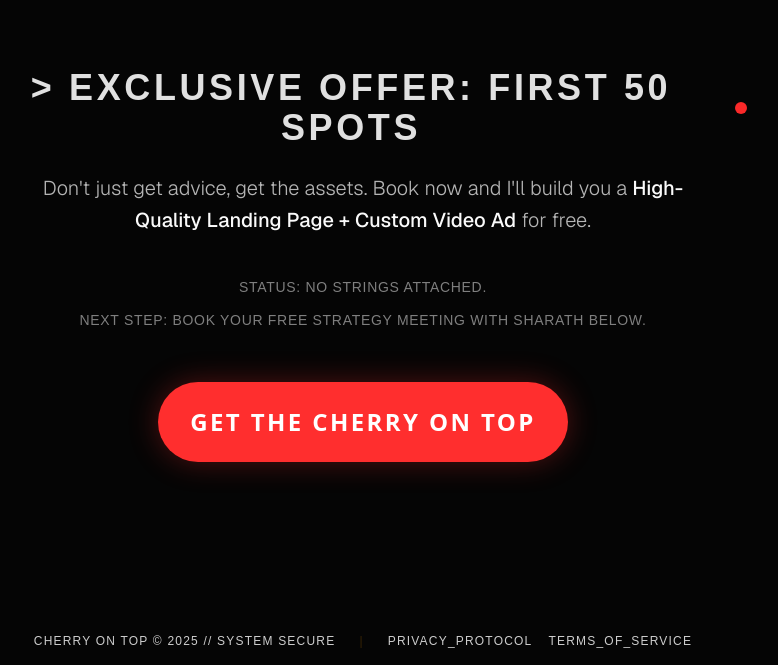
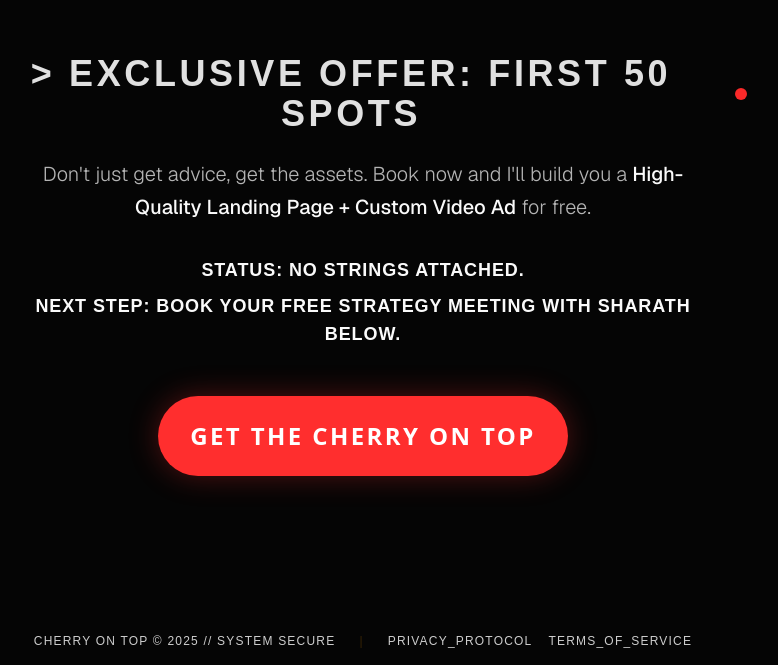
Before and after one commit to cherrylw1/newmarkecherry, a Next.js app: page / in a window 1280 px wide. Shown: the part 4953-5618 px from the top of the page, without its empty margins (277-1055 px from the left). Built offline with nearby package versions, Linux system fonts and the light colour scheme; a web font is replaced by a local one.

Commit message:
Fix Booking text visibility: Remove opacity and increase weight/size

```diff
--- a/components/Booking.tsx
+++ b/components/Booking.tsx
@@ -45,9 +45,8 @@ export default function Booking() {
                 <p className="text-lg md:text-xl text-foreground/80 font-sans font-light leading-relaxed max-w-2xl">
                     Don't just get advice, get the assets. Book now and I'll build you a <span className="text-white font-medium">High-Quality Landing Page + Custom Video Ad</span> for free.
                     <br /><br />
-                    <span className="font-dot text-sm uppercase tracking-wider opacity-70">Status: No strings attached.</span>
-                    <br />
-                    <span className="font-dot text-sm uppercase tracking-wider opacity-70">Next Step: Book your free strategy meeting with Sharath below.</span>
+                    <span className="font-dot text-base md:text-lg uppercase tracking-wider text-white font-bold block mb-2">Status: No strings attached.</span>
+                    <span className="font-dot text-base md:text-lg uppercase tracking-wider text-white font-bold block">Next Step: Book your free strategy meeting with Sharath below.</span>
                 </p>
             </div>
 
```
